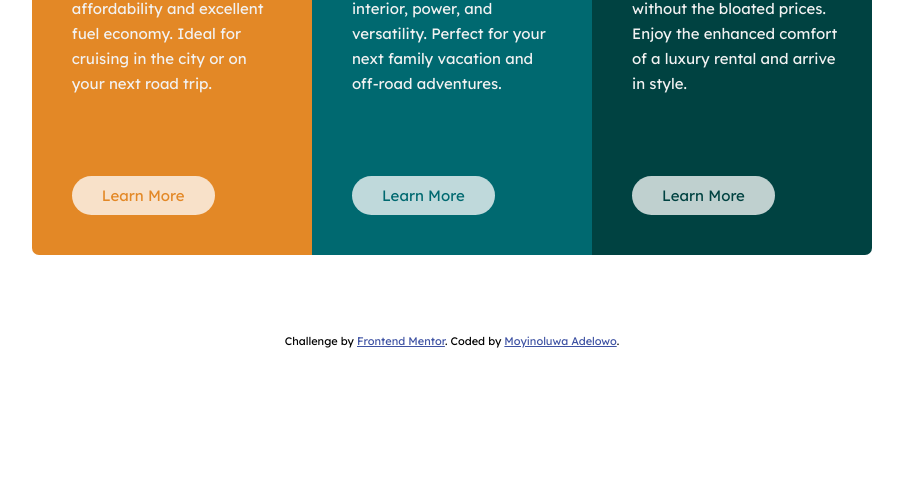
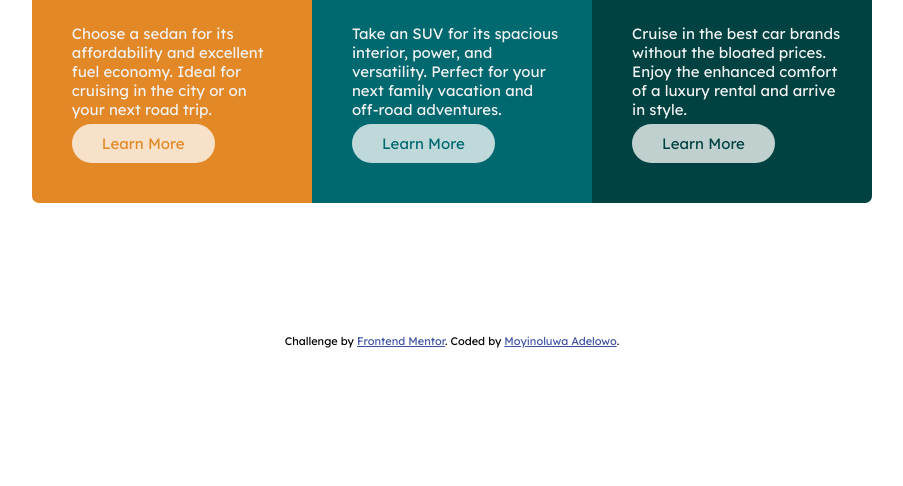
Before and after one commit to Moyinoluwa-10/Frontend-Mentor-3-column-preview-card-component, a plain HTML site: page index.html in a window 1280 px wide. Shown: the part 314-800 px from the top of the page, without its empty margins (188-1091 px from the left). Drawn offline with Linux system fonts and the light colour scheme.

Commit message:
Update index.html

```diff
--- a/index.html
+++ b/index.html
@@ -20,13 +20,14 @@
 <body>
 
     <div id="main">
+
         <div class="section" id="section1">
 
             <img src="./images/icon-sedans.svg" alt="icon-sedans">
 
             <h2 class="heading">Sedans</h2>
 
-            <p class="body">Choose a sedan for its <br>
+            <p class="wording">Choose a sedan for its <br>
                 affordability and excellent <br>
                 fuel economy. Ideal for <br>
                 cruising in the city or on <br>
@@ -43,7 +44,7 @@
 
             <h2 class="heading">SUVs</h2>
 
-            <p class="body">Take an SUV for its spacious <br>
+            <p class="wording">Take an SUV for its spacious <br>
                 interior, power, and <br>
                 versatility. Perfect for your <br>
                 next family vacation and <br>
@@ -60,7 +61,7 @@
 
             <h2 class="heading">Luxury</h2>
 
-            <p class="body">Cruise in the best car brands <br>
+            <p class="wording">Cruise in the best car brands <br>
                 without the bloated prices. <br>
                 Enjoy the enhanced comfort <br>
                 of a luxury rental and arrive <br>
@@ -69,6 +70,7 @@
 
             <a href="">Learn More</a>
         </div>
+
     </div>
 
     <div class="attribution">
```
